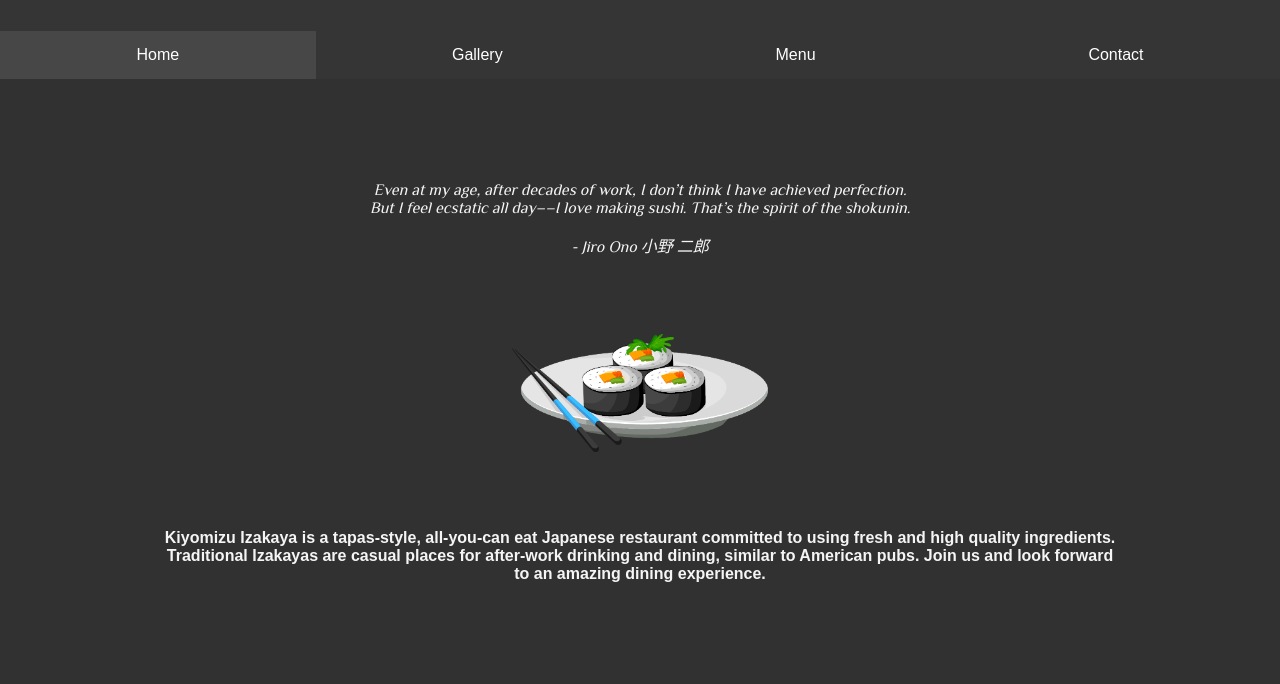
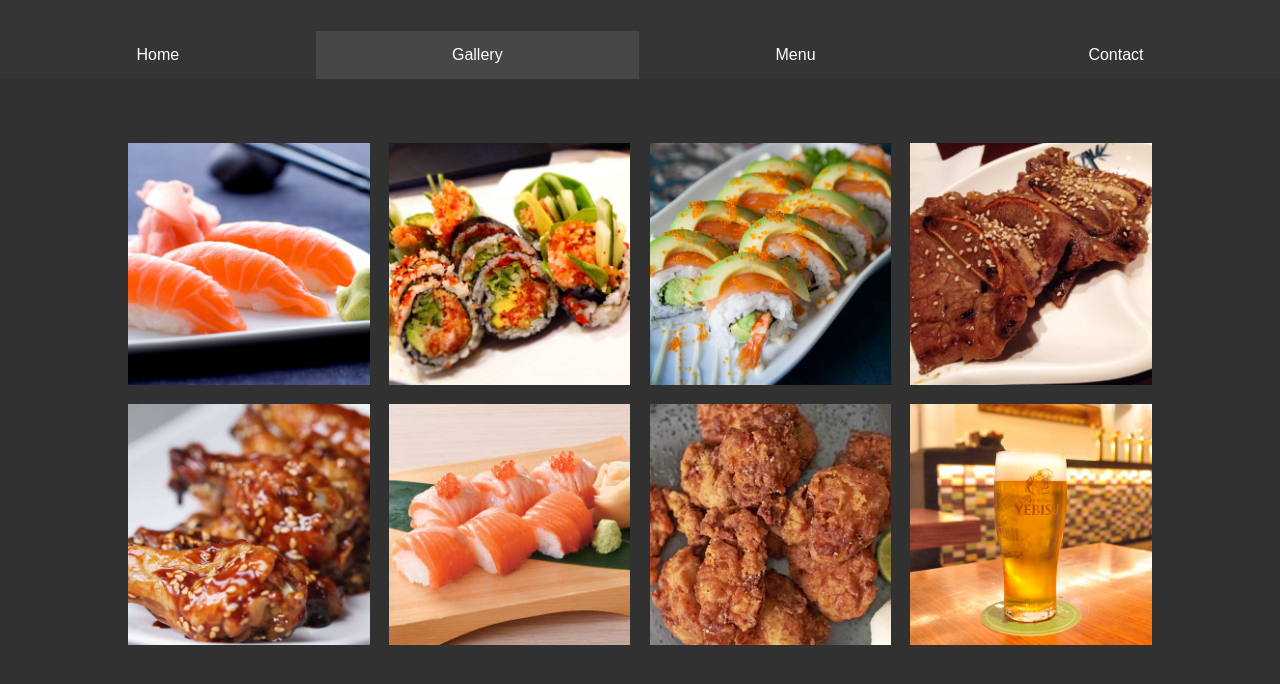
Before and after one commit to s92xiong/restaurant-page, a website built with webpack: page dist/index.html in a window 1280 px wide. Shown: the part 70-754 px from the top of the page. Built offline with nearby package versions, Linux system fonts and the light colour scheme; a web font is replaced by a local one.

Commit message:
Adding gallery tab

```diff
--- /dev/null
+++ b/src/gallery.js
@@ -0,0 +1,25 @@
+export function galleryContent(parentElement) {
+    // Make Home Div
+    const galleryDiv = document.createElement('div');
+    parentElement.appendChild(galleryDiv);
+    galleryDiv.className = "active";
+    galleryDiv.id = "gallery";
+    galleryDiv.setAttribute("data-tab-content", ""); // set empty value
+
+    const innerGalleryDiv = document.createElement('div');
+    innerGalleryDiv.className = "inner-gallery-div";
+    galleryDiv.appendChild(innerGalleryDiv);
+
+    // const image1 = document.createElement('img');
+    // image1.src = "media/image1.jpg";
+    // image1.classList = "box-image";
+    // innerGalleryDiv.appendChild(image1);
+
+    // Render images on screen
+    for (let i = 0, image = []; i < 8; i++) {
+        image[i] = document.createElement('img');
+        image[i].src = `media/image${[i]}.jpg`;
+        image[i].classList = "box-image";
+        innerGalleryDiv.appendChild(image[i]);
+    }
+}
--- a/src/home.js
+++ b/src/home.js
@@ -1,27 +1,30 @@
 export function homeContent(parentElement) {
-    // Make Home Div
+    // Home Div
     const homeDiv = document.createElement('div');
     parentElement.appendChild(homeDiv);
-    homeDiv.className = "active";
+    homeDiv.className = "";
     homeDiv.id = "home";
-    homeDiv.setAttribute("data-tab-content", undefined); // set empty value
+    homeDiv.setAttribute("data-tab-content", ""); // set empty value
 
-    // Make Title Div under Home Div
+    // Create Inner Home Div
     const innerHomeDiv = document.createElement('div');
     innerHomeDiv.className = "inner-home-div";
     homeDiv.appendChild(innerHomeDiv);
 
+    // Create Blockquote
     const blockQuoteDiv = document.createElement('blockquote');
     innerHomeDiv.appendChild(blockQuoteDiv);
     blockQuoteDiv.className = "block-quote-div";
     blockQuoteDiv.innerHTML = `<p><i>Even at my age, after decades of work, I don’t think I have achieved perfection. But I feel ecstatic all day––I love making sushi. That’s the spirit of the shokunin.</i></p>
                                 <p><i>- Jiro Ono 小野 二郎</i></p>`;
 
+    // Sushi image
     const homeImage = document.createElement('img');
     homeImage.src = "media/sushi-art.png";
     homeImage.className = "home-image";
     innerHomeDiv.appendChild(homeImage);
 
+    // Restaurant message and description
     const titleMessage = document.createElement('h4');
     titleMessage.className = "title-message";
     titleMessage.textContent = "Kiyomizu Izakaya is a tapas-style, all-you-can eat Japanese restaurant committed to using fresh and high quality ingredients. Traditional Izakayas are casual places for after-work drinking and dining, similar to American pubs. Join us and look forward to an amazing dining experience.";
--- a/src/index.js
+++ b/src/index.js
@@ -1,5 +1,6 @@
 import "./media/css/style.css";
 import { homeContent } from './home.js';
+import { galleryContent } from './gallery.js';
 
 const renderHTML = (() => {
     const divContent = document.querySelector('#content');
@@ -7,8 +8,8 @@ const renderHTML = (() => {
     divContent.appendChild(h1Element).textContent = "Kiyomizu Izakaya";
     const navbar = document.createElement('ul');
     divContent.appendChild(navbar).className = "navbar";
-    navbar.innerHTML = `<li data-tab-target="#home" class="tab active">Home</li>
-                        <li data-tab-target="#gallery" class="tab">Gallery</li>
+    navbar.innerHTML = `<li data-tab-target="#home" class="tab">Home</li>
+                        <li data-tab-target="#gallery" class="tab active">Gallery</li>
                         <li data-tab-target="#menu" class="tab">Menu</li>
                         <li data-tab-target="#contact" class="tab">Contact</li>`;
 
@@ -16,9 +17,7 @@ const renderHTML = (() => {
     homeContent(divContent);
 
     // Gallery Tab
-    const galleryDiv = document.createElement('div');
-    divContent.appendChild(galleryDiv);
-    galleryDiv.outerHTML = `<div id="gallery" data-tab-content><h2>Gallery</h2></div>`;
+    galleryContent(divContent);
 
     // Menu Tab
     const menuDiv = document.createElement('div');
--- a/src/media/css/style.css
+++ b/src/media/css/style.css
@@ -60,14 +60,13 @@ li.active:hover {
     display: block;
 }
 
-/* HOME CONTENT */
-
-#home {
+/* HOME TAB */
+.inner-home-div {
     margin: 0 auto;
     color: #f5f5f5;
 }
 
-#home blockquote {
+.inner-home-div blockquote {
     width: 550px;
     margin: 0 auto;
     margin-top: 8%;
@@ -84,10 +83,29 @@ li.active:hover {
     width: 20%;
 }
 
-#home h4 {
+.inner-home-div h4 {
     width: 75%;
     margin: 0 auto;
     margin-top: 6%;
     margin-bottom: 5%;
     text-align: center;
 }
+
+/* GALLERY TAB */
+
+#gallery {
+    margin: 0 auto;
+    margin-top: 5%;
+    margin-bottom: 2%;
+    width: 80%;
+}
+
+.inner-gallery-div {
+    display: grid;
+    grid-template-columns: 1fr 1fr 1fr 1fr;
+    gap: 1.2rem;
+}
+
+.box-image {
+    width: 100%;
+}
```
Also changed, not shown: dist/main.js, dist/media/background.jpg (deleted), dist/media/image-1.jpg (deleted), dist/media/image-8.jpg (deleted), dist/media/image0.jpg (renamed from dist/media/image-5.jpg), dist/media/image1.jpg (renamed from dist/media/image-4.jpg), dist/media/image2.jpg (renamed from dist/media/image-6.jpg), dist/media/image3.jpg (renamed from dist/media/image-7.jpg), dist/media/image4.jpg (renamed from dist/media/image-2.jpg), dist/media/image5.jpg (renamed from dist/media/image-3.jpg), dist/media/image6.jpg (renamed from dist/media/image-9.jpg), dist/media/image7.jpg (added).
